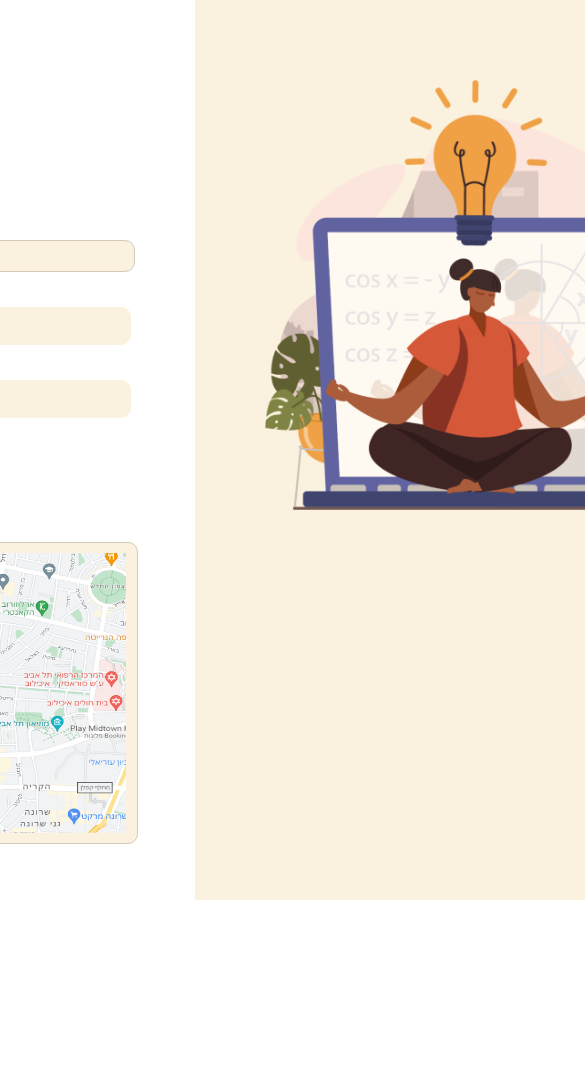
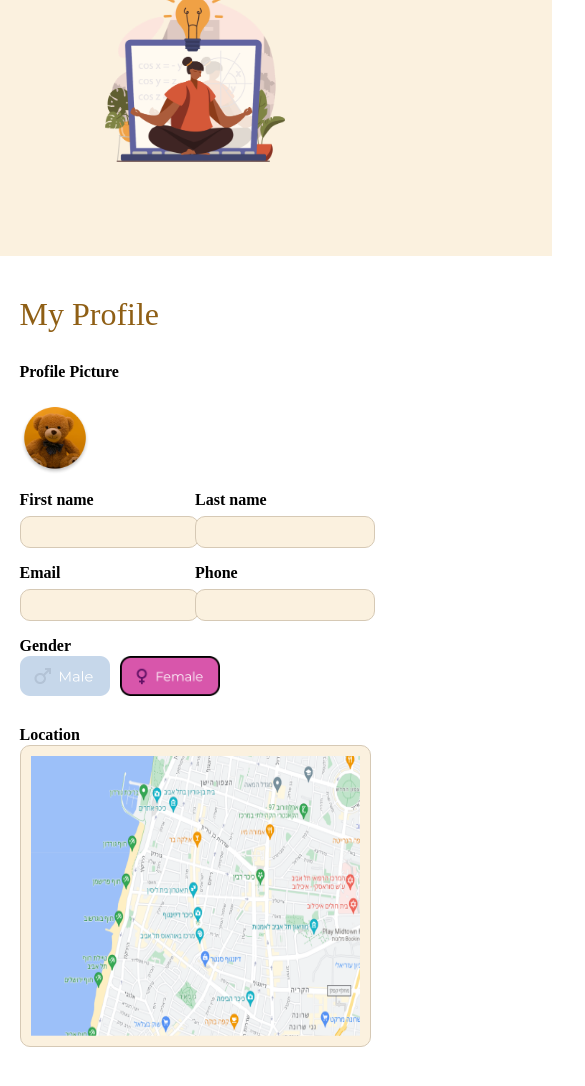
Before and after one commit to Jeremywesfield/user-profile-management, a React (Create React App) app: page /userProfile in a window 390 px wide. Shown: the top 1086 px of the page, 585 px wide, since content can reach past the window. Before the commit the page ends 900 px from the top, so only its background shows below. Built offline with nearby package versions, Linux system fonts and the light colour scheme; no server answers.

Commit message:
tablet-mobile-view

```diff
--- a/src/App.css
+++ b/src/App.css
@@ -1,6 +1,11 @@
 .App {
   display: flex;
   justify-content: center;
+}
+
+.calm-graphic {
+  width: 430px;
+  height: 430px;
 }
 
 .divider{
@@ -54,6 +59,11 @@
   width: 100%
 }
 
+.map-dynamics {
+  width: 490px;
+  height: 280px;
+}
+
 .name-container{
   width: 100%;
   height: 58px;
@@ -71,11 +81,12 @@
 
 .profile-email-phone-outputs{
   width: 486px;
-  height: 58px;
+  height: 10px;
   display: flex;
   flex-direction: column;
   justify-content: space-between;
   background: #FBF1DF;
+  border: 1px solid #D6C9B5;
   border-radius: 10px;
   padding: 10px;
 }
@@ -96,6 +107,11 @@
   background-color: white;
   width: 50%
 }
+
+/* .mobile-container{
+  height: 100%;
+  width: 100%;
+} */
 
 .profile-page-right-half {
   background-color: #FBF1DF;
@@ -156,6 +172,10 @@
   margin-top: 10px;
 }
 
+.sn-hover:hover {
+  cursor: pointer;
+}
+
 .user-info-container {
   height: 100vh;
   display: flex;
@@ -204,3 +224,113 @@ input::-webkit-inner-spin-button {
 input[type=number] {
   -moz-appearance: textfield;
 }
+
+
+/* profile-page-container */
+@media (max-width:714px){
+  .email-phone-container {
+    width:100%;
+    display: flex;
+  }
+
+  .profile-page-container {
+   display: flex;
+   flex-direction: column-reverse;
+   width: 714px;
+   align-items: center;
+   height: 1100px
+
+  }
+
+  .profile-page-right-half {
+    display: flex;
+    height: 900px;
+    width: 100%;
+  }
+
+  .profile-page-left-half {
+    width: 100vw;
+    display: flex;
+    justify-content: center;
+  }
+
+  .profile-name-output {
+    width: 90%;
+  }
+
+  .profile-email-phone-outputs {
+    width: 90%;
+  }
+
+  .calm-graphic {
+    width: 180px;
+    height: 180px;
+  }
+
+  .graphic-container {
+    margin-bottom: 90px;
+  }
+
+  .map-dynamics {
+    width: 100%;
+  }
+}
+
+@media (max-width:375px){
+  .email-phone-container {
+    width:100%;
+    display: flex;
+  }
+
+  .profile-page-container {
+   display: flex;
+   flex-direction: column-reverse;
+   width: 375px;
+   align-items: center;
+   height: 900px
+
+  }
+
+  .profile-page-right-half {
+    display: flex;
+    height: 900px;
+    width: 100%;
+  }
+
+  .profile-page-left-half {
+    width: 100vw;
+    display: flex;
+    justify-content: center;
+  }
+
+  .profile-name-output {
+    width: 92%;
+  }
+
+  .profile-email-phone-outputs {
+    width: 92%;
+  }
+
+  .calm-graphic {
+    width: 180px;
+    height: 180px;
+  }
+
+  .graphic-container {
+    margin-bottom: 90px;
+  }
+
+  .map-dynamics {
+    width: 100%;
+  }
+
+  .user-name-wrapper {
+    display:flex;
+    flex-direction: column;
+  }
+
+  .email-phone-container {
+    display:flex;
+    flex-direction: column;
+  }
+}
--- a/src/screens/userProfile/components/Graphic.js
+++ b/src/screens/userProfile/components/Graphic.js
@@ -3,7 +3,7 @@ import calmGraphic from '../../../images/calmGraphic.png';
 export function Graphic() {
     return (
         <div className='graphic-container'>
-            <img src={calmGraphic} alt="calm-graphic" width="430" height="430" />
+            <img className='calm-graphic' src={calmGraphic} alt="calm-graphic" />
         </div>
     )
 }
--- a/src/screens/userProfile/components/UserInfo.js
+++ b/src/screens/userProfile/components/UserInfo.js
@@ -38,6 +38,7 @@ export function UserInfo() {
                     </div>
                 </div>
             </div>
+            <div className='email-phone-container'>
                 <div className='name-container'>
                         <label className='profile-label-text'>
                             Email
@@ -54,6 +55,7 @@ export function UserInfo() {
                         {phone}
                     </div>
                 </div>
+            </div>
             <div className='name-container'>
                 <label className='profile-label-text'>
                     Gender
@@ -68,7 +70,7 @@ export function UserInfo() {
                     Location
                 </label>
                 <div  className='location-container'>
-                    <img src={googleMapDemo} alt="google-map" width="490" height="280" />
+                    <img src={googleMapDemo} alt="google-map" className='map-dynamics' />
                 </div>
             </div>
         </div>
--- a/src/screens/usersList/components/UserRow.js
+++ b/src/screens/usersList/components/UserRow.js
@@ -47,7 +47,7 @@ export function UserRow({ user, index, users, setUsers }) {
         <li>
             <div className="user-row">
                 <Link style={{ textDecoration: 'none' }} to="/userProfile">
-                    <label onClick={()=>appContext.setUserProfile({ firstName, lastName, phone, email, gender: user.gender })} className='row-item' style={{ width: '70px', color: 'black' }}>
+                    <label onClick={()=>appContext.setUserProfile({ firstName, lastName, phone, email, gender: user.gender })} className='row-item sn-hover' style={{ width: '70px', color: 'black' }}>
                         {index + 1}
                     </label>
                 </Link>
```
Lines whose indentation alone changed are shown as unchanged.
